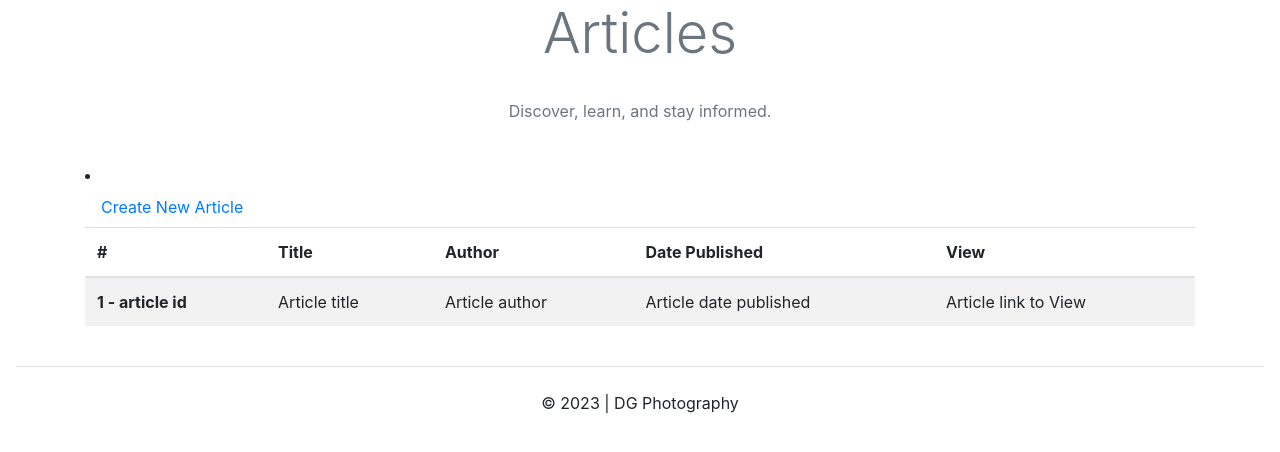
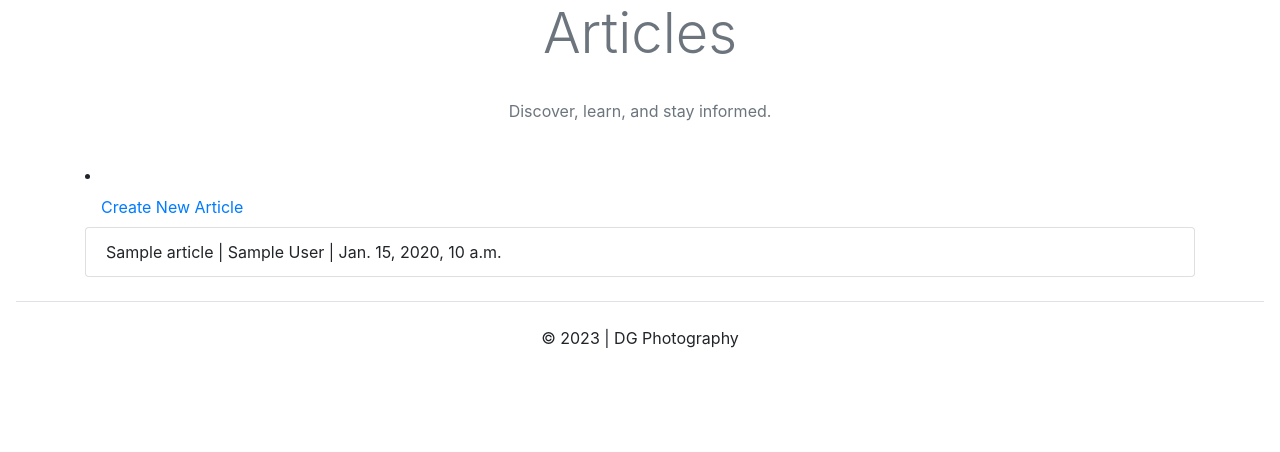
Before and after one commit to dannynow6/dg-photo, a Django app: template photo_blog/templates/photo_blog/photo_blog.html in a window 1280 px wide. Shown: the part 112-564 px from the top of the page. Run offline with Django 3.2, Linux system fonts and the light colour scheme; the template is opened without the code that fills it: most values are stand-ins (such as "Sample title", 1, 10 or a date in 2020); some libraries are stand-ins or nearby versions.

Commit message:
new articles added show up immediately in blog

```diff
--- a/photo_blog/templates/photo_blog/photo_blog.html
+++ b/photo_blog/templates/photo_blog/photo_blog.html
@@ -12,25 +12,12 @@
         </li>
     </div>
     <div class="container">
-        <table class="table table-striped">
-            <thead>
-                <tr>
-                    <th scope="col">#</th>
-                    <th scope="col">Title</th>
-                    <th scope="col">Author</th>
-                    <th scope="col">Date Published</th>
-                    <th scope="col">View</th>
-                </tr>
-            </thead>
-            <tbody>
-                <tr>
-                    <th scope="row">1 - article id</th>
-                    <td>Article title</td>
-                    <td>Article author</td>
-                    <td>Article date published</td>
-                    <td>Article link to View</td>
-                </tr>
-            </tbody>
-        </table>
+        <ul class="list-group">
+            {% for article in articles %}
+            <li class="list-group-item">{{ article.title }} | {{ article.author }} | {{ article.date_published }}</li>
+            {% empty %}
+            <li>There are no articles</li>
+            {% endfor %}
+        </ul>
     </div>
 {% endblock content %}
--- a/photo_blog/views.py
+++ b/photo_blog/views.py
@@ -7,7 +7,9 @@ from .forms import BlogArticleForm
 
 def photo_blog(request):
     """Basic landing page for Photo Blog Articles"""
-    return render(request, "photo_blog/photo_blog.html")
+    articles = BlogArticle.objects.order_by("id")
+    context = {"articles": articles}
+    return render(request, "photo_blog/photo_blog.html", context)
 
 
 def new_blog_article(request):
```
Also changed, not shown: db.sqlite3.
